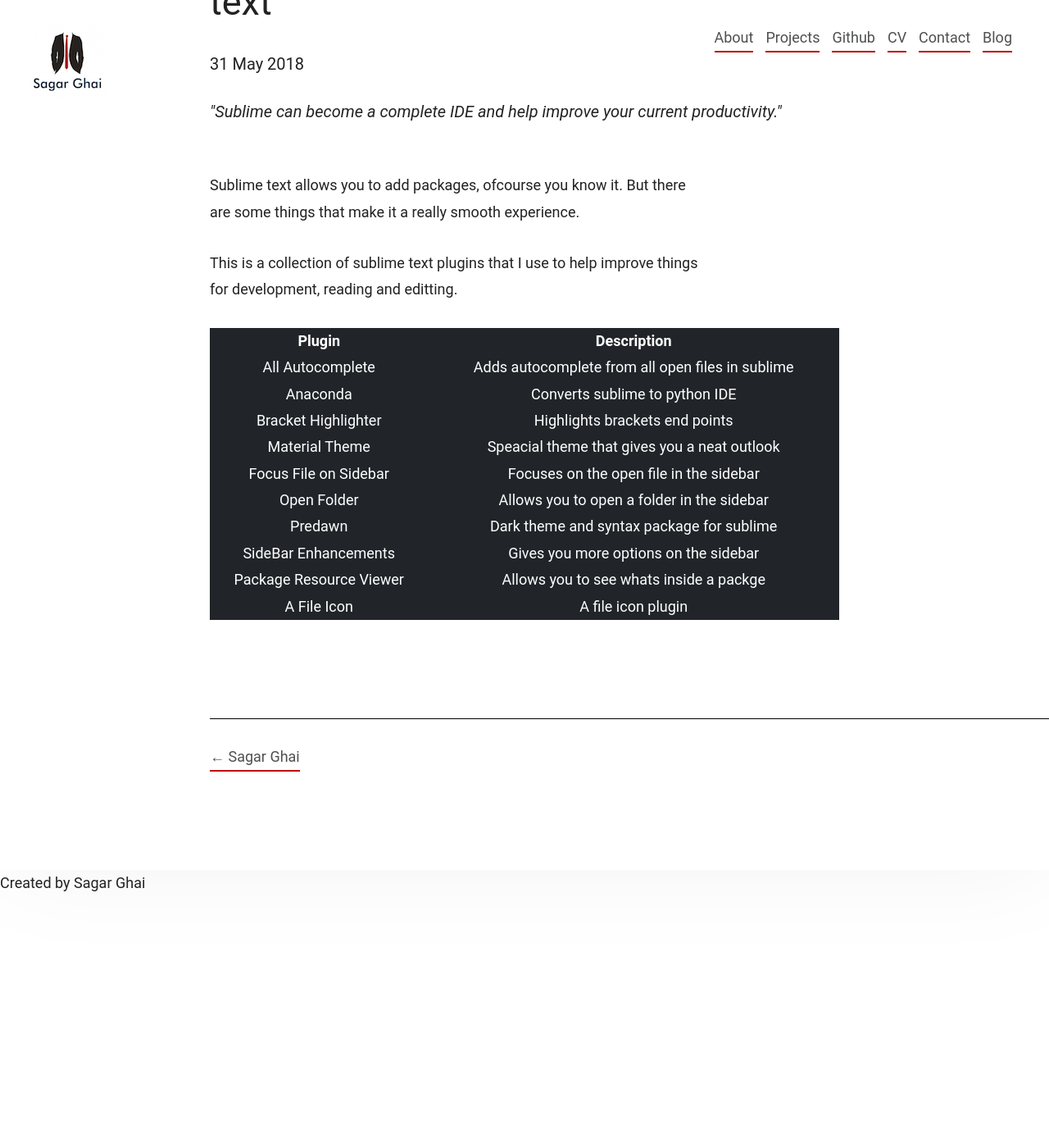
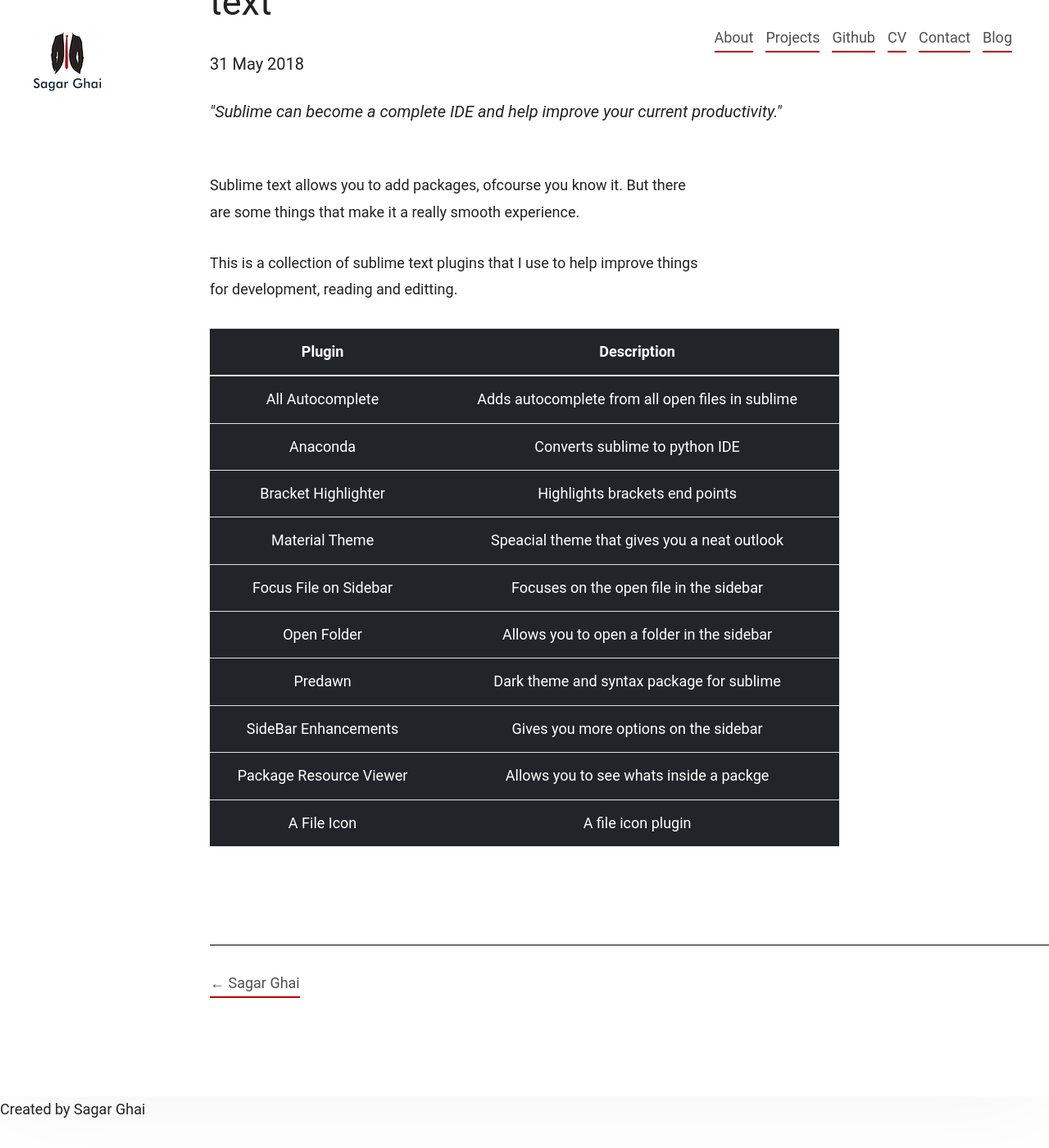
Before and after one commit to sagarghai/sagarghai.github.io, a Jekyll site: the page built from 2018/_posts/2018-05-30-Sublime-Text-Packages.md, in a window 1280 px wide and 1400 px high, scrolled down 363 px. Shown: the whole window at 82% size. Built offline with Jekyll 4.4.1, drawn with Linux system fonts in a browser that asks for light colours; before the commit the page ends 1487 px from its top, so only the background shows below that.

Commit message:
table css changes

```diff
--- a/css/main.css
+++ b/css/main.css
@@ -444,6 +444,41 @@
     border-color: grey;
 }
 
+thead {
+    display: table-header-group;
+    vertical-align: middle;
+    border-color: inherit;
+}
+
+th {
+    text-align: left
+    border-color: #32383e;
+    vertical-align: bottom;
+    border-bottom: 2px solid #dee2e6;
+    padding: .75rem;
+    border-top: 1px solid #dee2e6;
+    font-weight: bold;
+    display: table-cell;
+
+}
+
+tbody{
+    display: table-row-group;
+    vertical-align: middle;
+    border-color: inherit;
+}
+
+tr {
+    display: table-row;
+    vertical-align: inherit;
+    border-color: inherit;
+}
+
 td{
     text-align:left;
+    border-color: #32383e;
+    padding: .75rem;
+    vertical-align: top;
+    border-top: 1px solid #dee2e6;
+    display: table-cell;
 }
```
